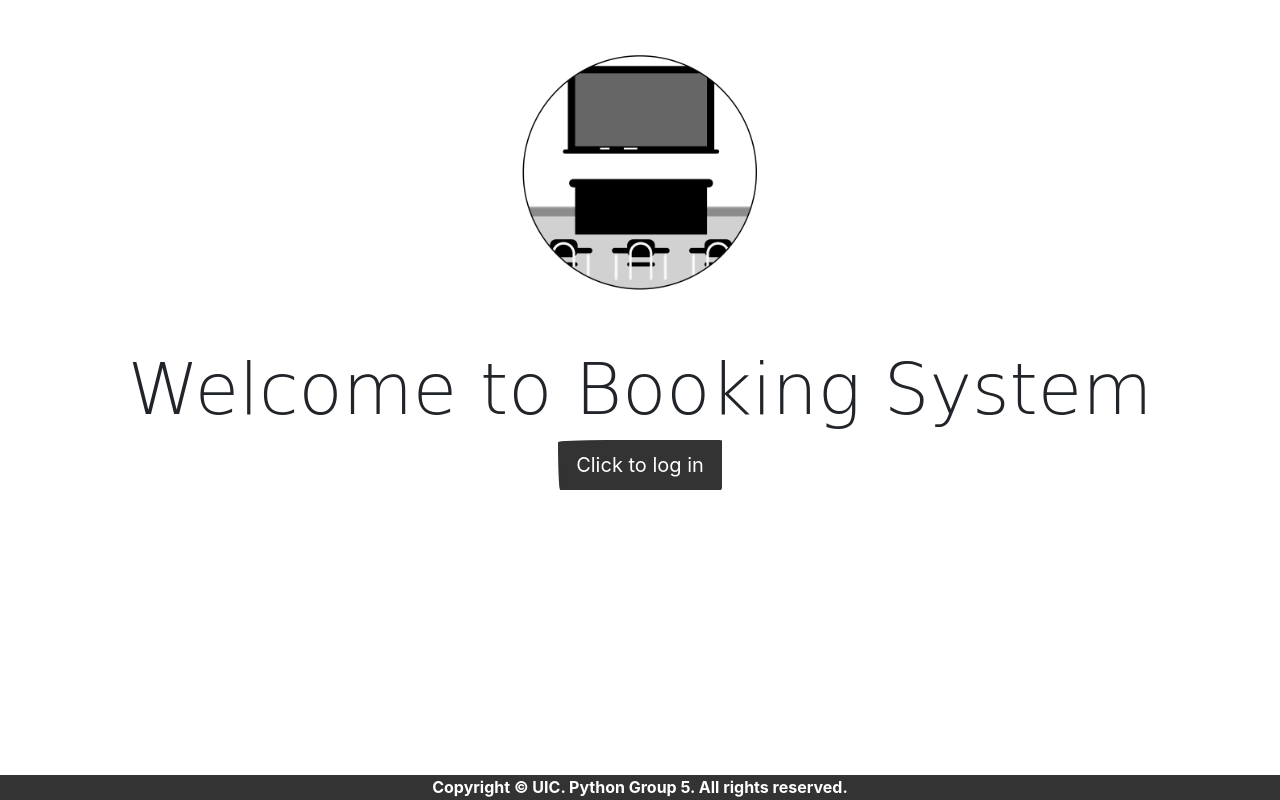
After one commit to ZiHo/bcr, a Django app: page / in a window 1280 px wide. The commit adds this page. Run offline with Django 3.2, Linux system fonts and the light colour scheme; some libraries are stand-ins or nearby versions; some web fonts are replaced.

Commit message:
ver May 15

```diff
--- a/bcrsystem/urls.py
+++ b/bcrsystem/urls.py
@@ -2,7 +2,7 @@ from django.urls import path
 from . import views
 
 urlpatterns = [
-    # path('', views.index, name='index'),
+    path('', views.index, name='index'),
     path('login/', views.user_login, name='user_login'),
     path('homepage/', views.homeFunction, name='homepage'),
     path('logout/', views.user_logout, name='user_logout'),
--- a/bcrsystem/views.py
+++ b/bcrsystem/views.py
@@ -1,9 +1,13 @@
 from django.contrib.auth.decorators import login_required
 from django.shortcuts import render, redirect
 from django.contrib.auth import authenticate, login
-from .forms import LoginForm
+from .forms import LoginForm, bookingForm
 from django.contrib import auth
 from django.urls import reverse
+
+
+def index(request):
+    return render(request, 'new_homepage.html')
 
 
 def user_login(request):
@@ -39,7 +43,17 @@ def homeFunction(request):
 
 @login_required(login_url='user_login')
 def bookClassroom(request):
-    return render(request, 'Booking_page.html')
+    if request.method == 'POST':
+        form1 = bookingForm(request.POST)
+        if form1.is_valid():
+            a = form1.cleaned_data['Type']
+            b = form1.cleaned_data['Day']
+            print(a, b)
+    else:
+        form = bookingForm()
+        context = dict()
+        context['form'] = form
+    return render(request, 'Booking_page.html', context)
 
 
 @login_required(login_url='user_login')
--- a/templates/login.html
+++ b/templates/login.html
@@ -23,7 +23,7 @@
     <div class="row">
         <div class="col-md-12">
             <h2 class="display-3">
-                <center>BOOKING SYSTEM</center>
+                BOOKING SYSTEM
             </h2>
             </br></br></br>
         </div>
@@ -110,7 +110,7 @@
         <p class="text-danger">{{ field.errors.as_text }}</p>
     {% endfor %}
     <span class="pull-left text-danger">{{ login_form.non_field_errors }}</span>
-    <input type="submit" class="btn btn-primary pull-right" value="登录">
+    <input type="submit" class="btn btn-primary pull-right" value="Login">
 </form>
 </div>
 
--- /dev/null
+++ b/templates/new_homepage.html
@@ -0,0 +1,61 @@
+<!DOCTYPE html>
+<html lang="en">
+<head>
+    <meta charset="utf-8">
+    <meta http-equiv="X-UA-Compatible" content="IE=edge">
+    <meta name="viewport" content="width=device-width, initial-scale=1">
+    <!-- The above 3 meta tags *must* come first in the head; any other head content must come *after* these tags -->
+    <title>Home Page</title>
+
+    <!-- Bootstrap -->
+    <link href="../static/css/bootstrap.min.css" rel="stylesheet">
+
+    <!-- HTML5 shim and Respond.js for IE8 support of HTML5 elements and media queries -->
+    <!-- WARNING: Respond.js doesn't work if you view the page via file:// -->
+    <!--[if lt IE 9]>
+      <script src="https://oss.maxcdn.com/html5shiv/3.7.2/html5shiv.min.js"></script>
+      <script src="https://oss.maxcdn.com/respond/1.4.2/respond.min.js"></script>
+    <![endif]-->
+    <style>
+        footer {
+            position: fixed;
+            left: 0px;
+            bottom: 0px;
+            width: 100%;
+            height: 25px;
+            background: #333;
+            color: #fff;
+            z-index: 9999;
+            text-align: center;
+        }
+    </style>
+</head>
+<body>
+<br/><br/>
+<center>
+    <div class="col-md-4">
+        <img src="../static/picture/logo.png" style=" width:250px;height:250px"/>
+    </div>
+</center>
+<div class="row">
+    <div class="col-md-12">
+        </br></br>
+        <h3 class="display-3">
+            <center>Welcome to Booking System</center>
+        </h3>
+    </div>
+</div>
+<center>
+    <div class="col-md-4">
+        <a href="{% url 'user_login' %}">
+            <button class="btn btn-primary btn-lg">Click to log in</button>
+        </a>
+    </div>
+</center>
+<footer>
+    <div class="container">
+        Copyright © UIC. Python Group 5. All rights reserved.
+    </div>
+</footer>
+</body>
+</html>
```
Also changed, not shown: bcrsystem/forms.py (+17 -0 lines), templates/Booking_page.html (+10 -0 lines), static/picture/logo.png (added), static/picture/logo_text.png (added).
